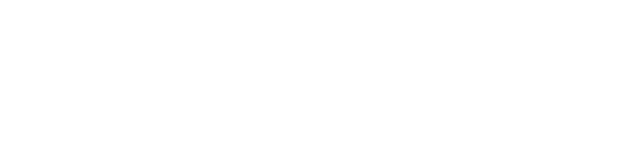
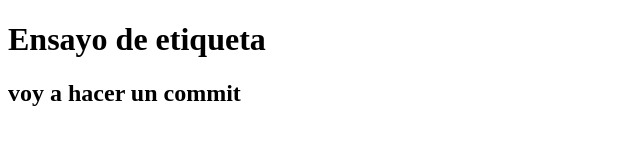
Before and after one commit to MateoSS11/EjemploGIT-HUB, a plain HTML site: page index.html in a window 1280 px wide. Shown: the whole page, without its empty margins (0-640 px from the left). Drawn offline with Linux system fonts and the light colour scheme.

Commit message:
agregue etiquetas

```diff
--- a/index.html
+++ b/index.html
@@ -7,6 +7,7 @@
     <title>Document</title>
 </head>
 <body>
-
+    <h1>Ensayo de etiqueta</h1>
+    <h2>voy a hacer un commit</h2>
 </body>
 </html>
```
